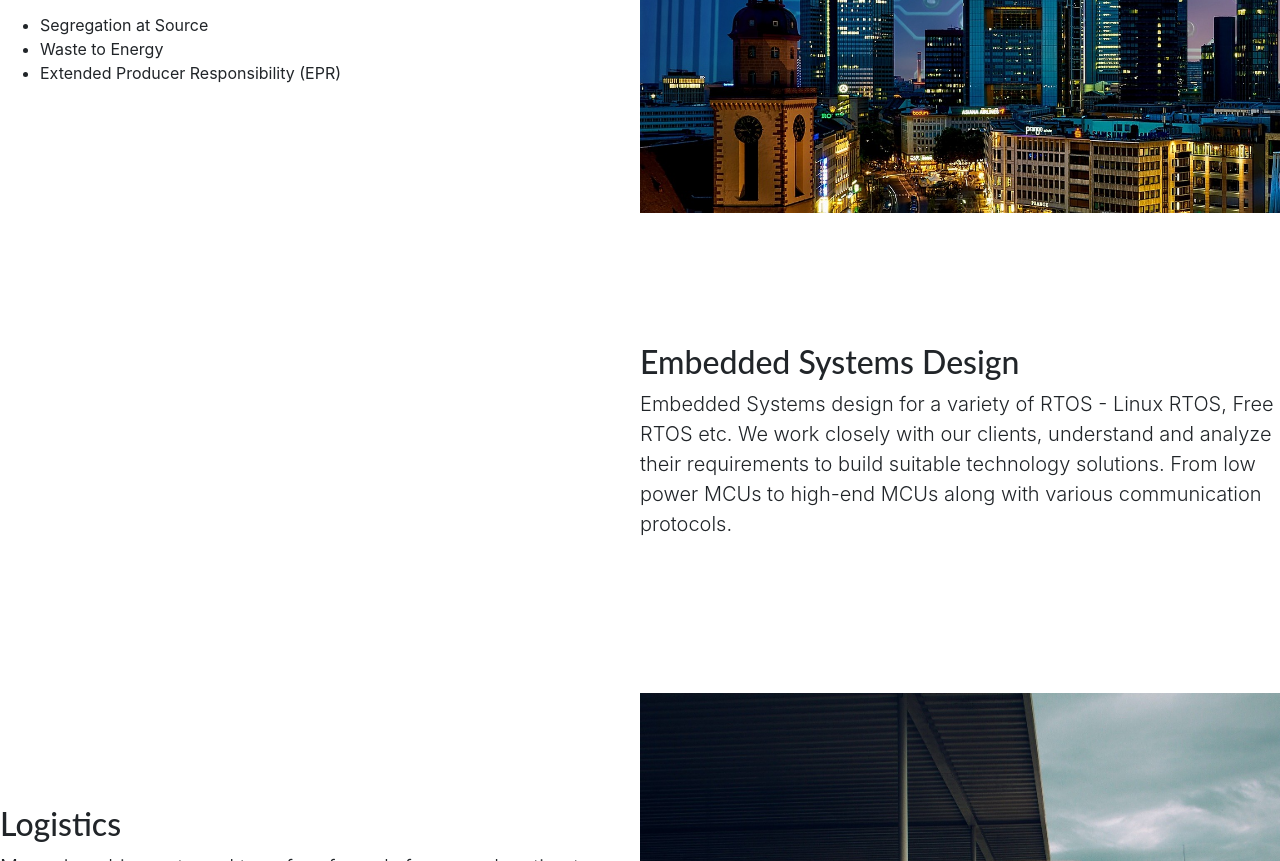
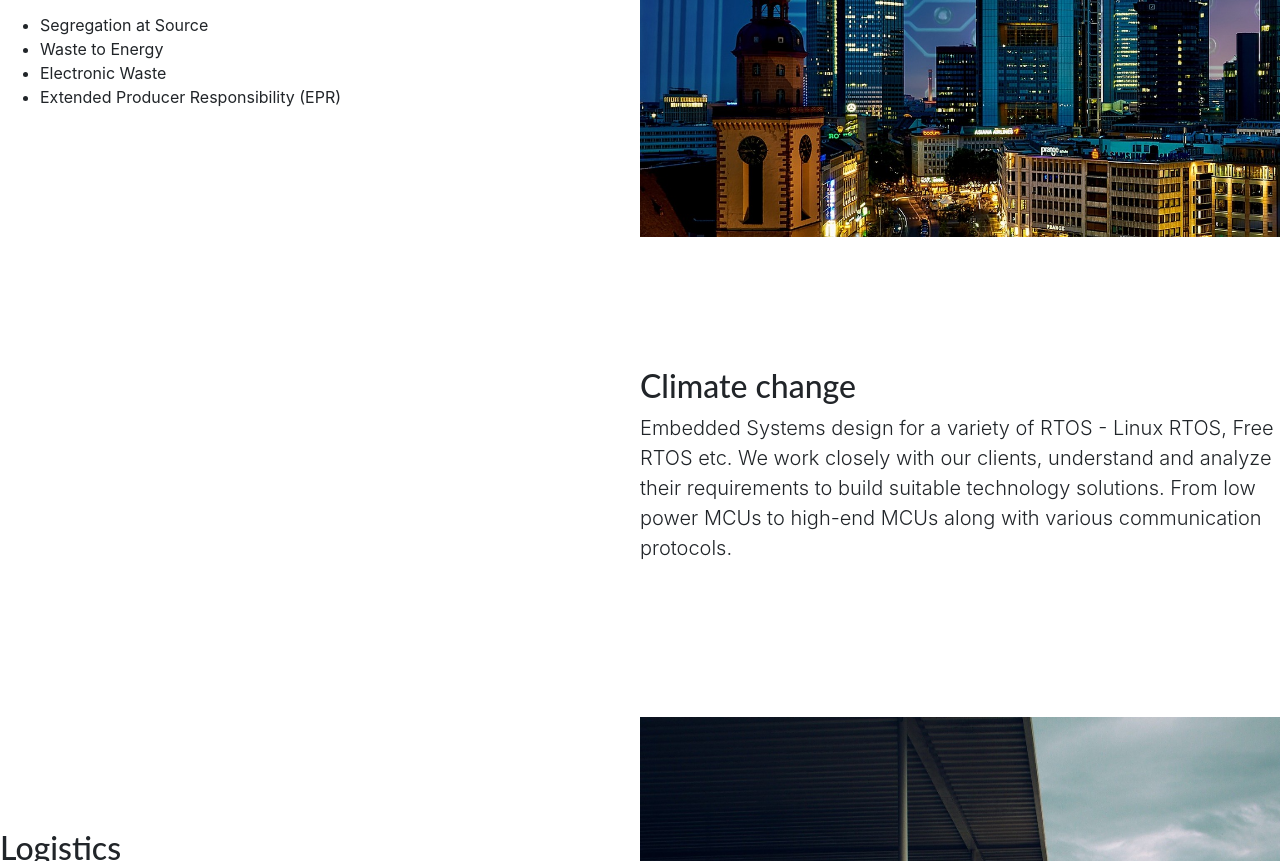
Before and after one commit to zargunes/zargunes.github.io, a website with bundled scripts: page index.html in a window 1280 px wide. Shown: the part 1568-2429 px from the top of the page. Built offline with nearby package versions, Linux system fonts and the light colour scheme; files whose address does not match are found by name.

Commit message:
Update index.html

```diff
--- a/index.html
+++ b/index.html
@@ -139,6 +139,7 @@
           	<ul>
           		<li>Segregation at Source</li>
           		<li>Waste to Energy</li>
+			<li>Electronic Waste</li>
           		<li>Extended Producer Responsibility (EPR)</li>
           	</ul>
           </p>
@@ -148,7 +149,7 @@
 	  <div class="row no-gutters">
         <div class="col-lg-6 text-white showcase-img" style="background-image: url('img/bg-showcase-4.jpg');"></div>
         <div class="col-lg-6 my-auto showcase-text">
-          <h2>Embedded Systems Design</h2>
+          <h2>Climate change</h2>
           <p class="lead mb-0">
           Embedded Systems design for a variety of RTOS -  Linux RTOS, Free RTOS etc. We work closely with our clients, understand and analyze their requirements to build suitable technology solutions. From low power MCUs to high-end MCUs along with various communication protocols.
       </p><br>
```
